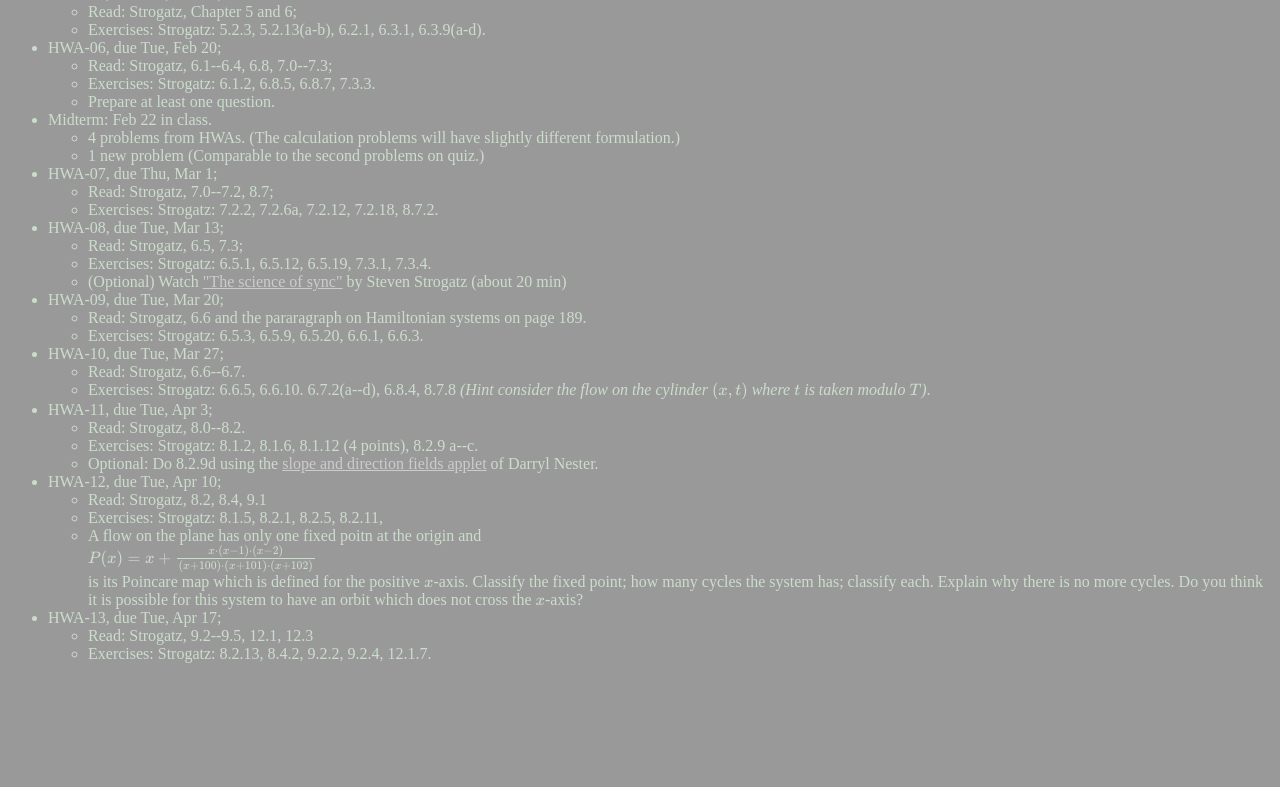
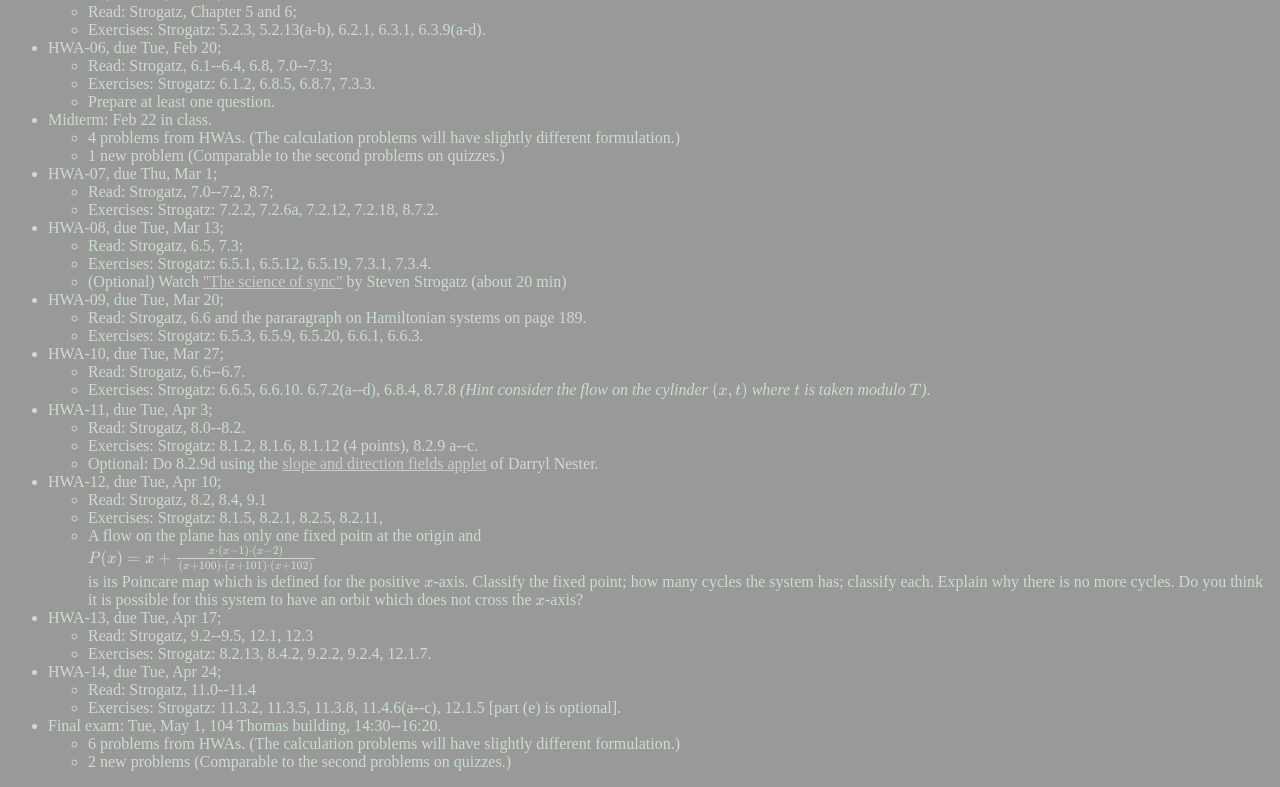
Before and after one commit to anton-petrunin/417, a plain HTML site: page index.html in a window 1280 px wide. Shown: the part 524-1311 px from the top of the page. Before the commit the page ends 1203 px from the top, so only its background shows below. Drawn offline with nearby package versions, Linux system fonts and the light colour scheme; some packages are replaced by stand-ins of ours.

Commit message:
HWA-14 + final

```diff
--- a/index.html
+++ b/index.html
@@ -92,7 +92,7 @@ Exercises: Strogatz: 6.1.2, 6.8.5, 6.8.7, 7.3.3.
 <li>Midterm: Feb 22 in class.
 <ul>
 <li> 4 problems from HWAs. (The calculation problems will have slightly different formulation.)</li>
-<li> 1 new problem (Comparable to the second problems on quiz.)
+<li> 1 new problem (Comparable to the second problems on quizzes.)
 </li>
 </ul>
 </li>
@@ -168,6 +168,23 @@ Exercises: Strogatz: 8.2.13, 8.4.2, 9.2.2, 9.2.4, 12.1.7.
 </ul>
 </li>
 
+<li> HWA-14, due Tue, Apr 24;
+<ul>
+<li> Read: Strogatz, 11.0--11.4</li>
+<li>
+Exercises: Strogatz: 11.3.2, 11.3.5, 11.3.8, 11.4.6(a--c), 12.1.5 [part (e) is optional].
+</li>
+</ul>
+</li>
+
+
+<li>Final exam: Tue, May 1, 104 Thomas building, 14:30--16:20.
+<ul>
+<li> 6 problems from HWAs. (The calculation problems will have slightly different formulation.)</li>
+<li> 2 new problems (Comparable to the second problems on quizzes.)
+</li>
+</ul>
+</li>
 <!--
 
 <li> HWA-1, due Tue, Jan 15:
```
